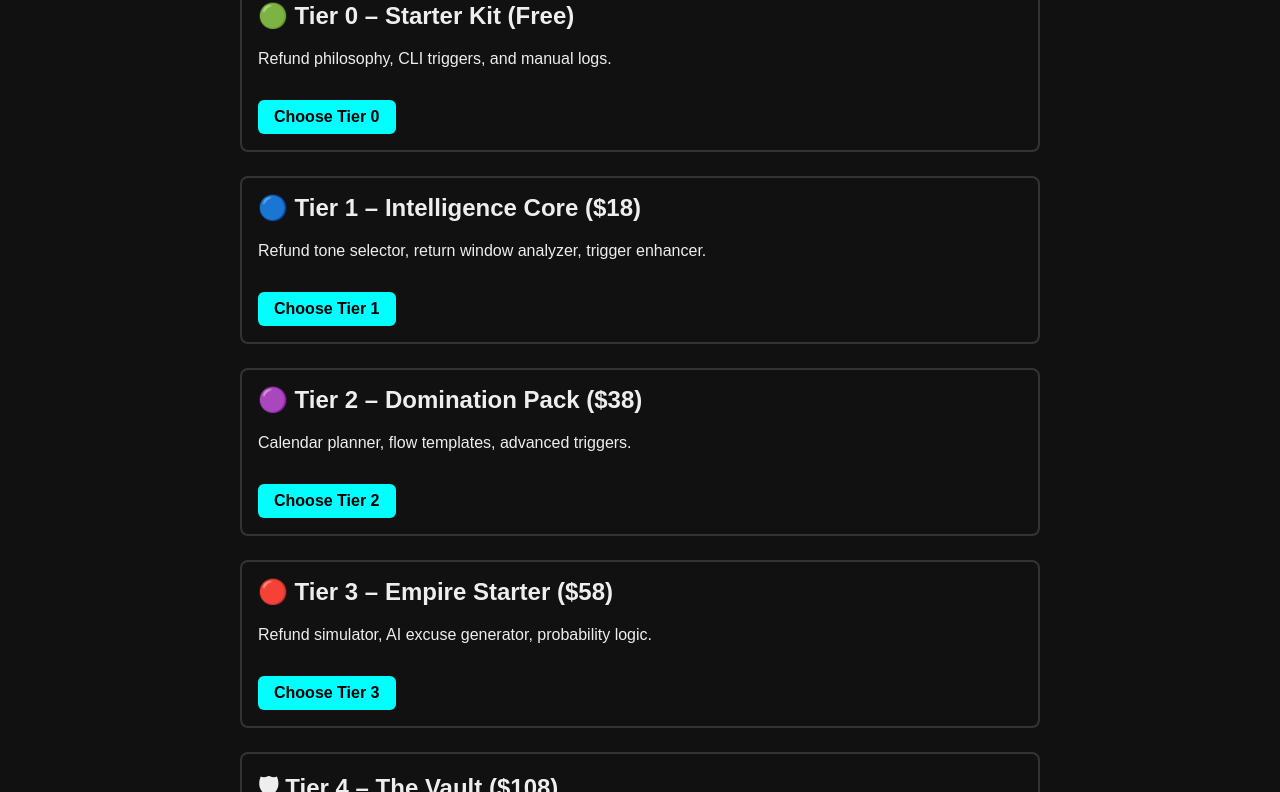
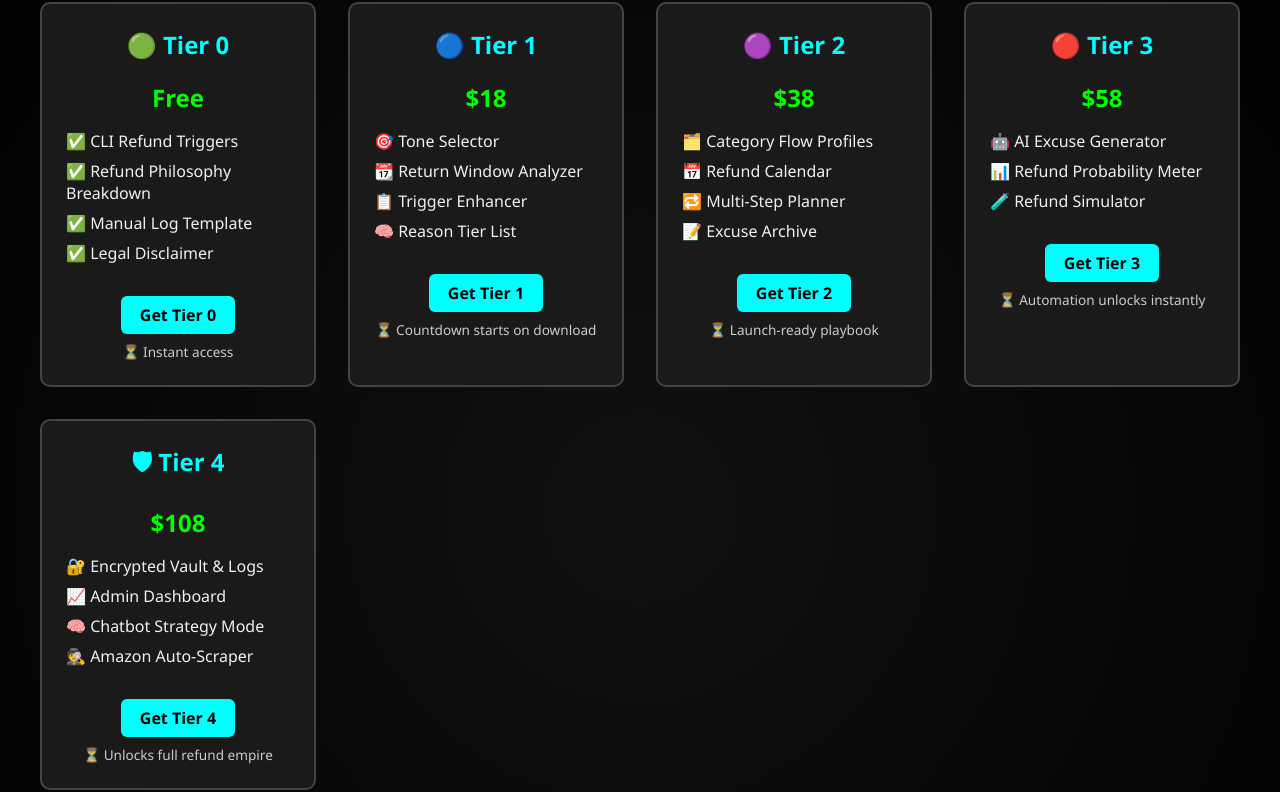
Before and after one commit to refundghost/scamazon-bot, a plain HTML site: page docs/tier.html in a window 1280 px wide. Shown: the part 128-920 px from the top of the page. Drawn offline with Linux system fonts and the light colour scheme.

Commit message:
Deploy Tier Selector Funnel v2

```diff
--- a/docs/tier.html
+++ b/docs/tier.html
@@ -1,90 +1,198 @@
-
 <!DOCTYPE html>
 <html lang="en">
 <head>
   <meta charset="UTF-8" />
-  <meta name="viewport" content="width=device-width, initial-scale=1.0" />
-  <title>Choose Your Scamazon Tier</title>
+  <meta name="viewport" content="width=device-width, initial-scale=1.0"/>
+  <title>Scamazon PrimeTime™ – Choose Your Tier</title>
   <style>
     body {
-      background: #111;
-      color: #eee;
-      font-family: Arial, sans-serif;
+      margin: 0;
+      font-family: 'Segoe UI', Tahoma, Geneva, Verdana, sans-serif;
+      background: radial-gradient(circle at center, #111 0%, #000 100%);
+      color: #f0f0f0;
+      display: flex;
+      flex-direction: column;
+      align-items: center;
       padding: 2rem;
-      max-width: 800px;
-      margin: auto;
     }
     h1 {
+      font-size: 2.5rem;
+      color: #0ff;
+      text-shadow: 0 0 10px #0ff, 0 0 5px #00f;
+      margin-bottom: 1rem;
+    }
+    .container {
+      display: grid;
+      grid-template-columns: repeat(auto-fit, minmax(250px, 1fr));
+      gap: 2rem;
+      width: 100%;
+      max-width: 1200px;
+    }
+    .card {
+      background: #1a1a1a;
+      border: 2px solid #444;
+      padding: 1.5rem;
+      border-radius: 10px;
       text-align: center;
+      position: relative;
+      transition: all 0.3s ease-in-out;
+    }
+    .card:hover {
+      box-shadow: 0 0 15px #0ff, 0 0 20px #00f;
+      border-color: #0ff;
+      transform: scale(1.02);
+    }
+    .card.highlight {
+      border-color: #0f0;
+      box-shadow: 0 0 20px #0f0;
+    }
+    .card h2 {
+      margin-top: 0;
       color: #0ff;
     }
-    .tier {
-      border: 2px solid #333;
-      padding: 1rem;
-      margin-bottom: 1.5rem;
-      border-radius: 8px;
-      transition: all 0.3s ease-in-out;
+    .price {
+      font-size: 1.5rem;
+      font-weight: bold;
+      margin: 1rem 0;
+      color: #0f0;
     }
-    .tier.highlight {
-      border-color: #0f0;
-      background: #222;
-      box-shadow: 0 0 10px #0f0;
+    .features {
+      list-style: none;
+      padding-left: 0;
+      text-align: left;
     }
-    .tier h2 {
-      margin-top: 0;
+    .features li {
+      margin-bottom: 0.5rem;
     }
     .cta {
+      margin-top: 1rem;
       display: inline-block;
-      margin-top: 1rem;
-      padding: 0.5rem 1rem;
+      padding: 0.5rem 1.2rem;
       background: #0ff;
       color: #000;
       font-weight: bold;
+      border-radius: 6px;
       text-decoration: none;
-      border-radius: 6px;
+    }
+    .countdown {
+      font-size: 0.85rem;
+      color: #ccc;
+      margin-top: 0.5rem;
+    }
+    .quiz {
+      margin-top: 4rem;
+      text-align: center;
+      border-top: 1px solid #333;
+      padding-top: 2rem;
+      max-width: 700px;
+    }
+    .quiz input[type=radio] {
+      margin-right: 0.5rem;
+    }
+    .quiz label {
+      display: block;
+      margin-bottom: 1rem;
+      cursor: pointer;
+    }
+    .quiz h2 {
+      color: #ff0;
+    }
+    #quiz-result {
+      margin-top: 1rem;
+      font-size: 1.2rem;
+      color: #0f0;
     }
   </style>
 </head>
 <body>
-  <h1>Scamazon PrimeTime™ – Pick Your Tier</h1>
-
-  <div class="tier" id="Tier0">
-    <h2>🟢 Tier 0 – Starter Kit (Free)</h2>
-    <p>Refund philosophy, CLI triggers, and manual logs.</p>
-    <a class="cta" href="https://scamazonprimetime.gumroad.com/l/ulcyhg?wanted=Tier0">Choose Tier 0</a>
+  <h1>Choose Your Scamazon Tier</h1>
+  <div class="container">
+    <div class="card" id="Tier0">
+      <h2>🟢 Tier 0</h2>
+      <div class="price">Free</div>
+      <ul class="features">
+        <li>✅ CLI Refund Triggers</li>
+        <li>✅ Refund Philosophy Breakdown</li>
+        <li>✅ Manual Log Template</li>
+        <li>✅ Legal Disclaimer</li>
+      </ul>
+      <a class="cta" href="https://scamazonprimetime.gumroad.com/l/ulcyhg?wanted=Tier0">Get Tier 0</a>
+      <div class="countdown">⏳ Instant access</div>
+    </div>
+    <div class="card" id="Tier1">
+      <h2>🔵 Tier 1</h2>
+      <div class="price">$18</div>
+      <ul class="features">
+        <li>🎯 Tone Selector</li>
+        <li>📆 Return Window Analyzer</li>
+        <li>📋 Trigger Enhancer</li>
+        <li>🧠 Reason Tier List</li>
+      </ul>
+      <a class="cta" href="https://scamazonprimetime.gumroad.com/l/ulcyhg?wanted=Tier1">Get Tier 1</a>
+      <div class="countdown">⏳ Countdown starts on download</div>
+    </div>
+    <div class="card" id="Tier2">
+      <h2>🟣 Tier 2</h2>
+      <div class="price">$38</div>
+      <ul class="features">
+        <li>🗂️ Category Flow Profiles</li>
+        <li>📅 Refund Calendar</li>
+        <li>🔁 Multi-Step Planner</li>
+        <li>📝 Excuse Archive</li>
+      </ul>
+      <a class="cta" href="https://scamazonprimetime.gumroad.com/l/ulcyhg?wanted=Tier2">Get Tier 2</a>
+      <div class="countdown">⏳ Launch-ready playbook</div>
+    </div>
+    <div class="card" id="Tier3">
+      <h2>🔴 Tier 3</h2>
+      <div class="price">$58</div>
+      <ul class="features">
+        <li>🤖 AI Excuse Generator</li>
+        <li>📊 Refund Probability Meter</li>
+        <li>🧪 Refund Simulator</li>
+      </ul>
+      <a class="cta" href="https://scamazonprimetime.gumroad.com/l/ulcyhg?wanted=Tier3">Get Tier 3</a>
+      <div class="countdown">⏳ Automation unlocks instantly</div>
+    </div>
+    <div class="card" id="Tier4">
+      <h2>🛡 Tier 4</h2>
+      <div class="price">$108</div>
+      <ul class="features">
+        <li>🔐 Encrypted Vault & Logs</li>
+        <li>📈 Admin Dashboard</li>
+        <li>🧠 Chatbot Strategy Mode</li>
+        <li>🕵️ Amazon Auto-Scraper</li>
+      </ul>
+      <a class="cta" href="https://scamazonprimetime.gumroad.com/l/ulcyhg?wanted=Tier4">Get Tier 4</a>
+      <div class="countdown">⏳ Unlocks full refund empire</div>
+    </div>
   </div>
 
-  <div class="tier" id="Tier1">
-    <h2>🔵 Tier 1 – Intelligence Core ($18)</h2>
-    <p>Refund tone selector, return window analyzer, trigger enhancer.</p>
-    <a class="cta" href="https://scamazonprimetime.gumroad.com/l/ulcyhg?wanted=Tier1">Choose Tier 1</a>
-  </div>
-
-  <div class="tier" id="Tier2">
-    <h2>🟣 Tier 2 – Domination Pack ($38)</h2>
-    <p>Calendar planner, flow templates, advanced triggers.</p>
-    <a class="cta" href="https://scamazonprimetime.gumroad.com/l/ulcyhg?wanted=Tier2">Choose Tier 2</a>
-  </div>
-
-  <div class="tier" id="Tier3">
-    <h2>🔴 Tier 3 – Empire Starter ($58)</h2>
-    <p>Refund simulator, AI excuse generator, probability logic.</p>
-    <a class="cta" href="https://scamazonprimetime.gumroad.com/l/ulcyhg?wanted=Tier3">Choose Tier 3</a>
-  </div>
-
-  <div class="tier" id="Tier4">
-    <h2>🛡 Tier 4 – The Vault ($108)</h2>
-    <p>Full encrypted toolkit, scraper, dashboard, and all Tiers unlocked.</p>
-    <a class="cta" href="https://scamazonprimetime.gumroad.com/l/ulcyhg?wanted=Tier4">Choose Tier 4</a>
+  <div class="quiz">
+    <h2>🧠 Not Sure? Let Me Recommend a Tier</h2>
+    <label><input type="radio" name="quiz" value="Tier0"> I want to explore refunding with no risk.</label>
+    <label><input type="radio" name="quiz" value="Tier2"> I want strategy and flow templates.</label>
+    <label><input type="radio" name="quiz" value="Tier3"> I want automation and AI tools.</label>
+    <label><input type="radio" name="quiz" value="Tier4"> I want everything, full power.</label>
+    <div id="quiz-result"></div>
   </div>
 
   <script>
     const params = new URLSearchParams(window.location.search);
     const wanted = params.get("wanted");
     if (wanted) {
-      const highlight = document.getElementById(wanted);
-      if (highlight) highlight.classList.add("highlight");
+      const el = document.getElementById(wanted);
+      if (el) el.classList.add("highlight");
     }
+
+    document.querySelectorAll('input[name="quiz"]').forEach((el) => {
+      el.addEventListener('change', () => {
+        const val = el.value;
+        const link = document.querySelector(`#${val} .cta`);
+        document.getElementById("quiz-result").innerHTML =
+          `📦 You should get <strong>${val}</strong> → <a href="${link.href}">Click here</a>`;
+      });
+    });
   </script>
 </body>
 </html>
```
Also changed, not shown: docs/scamazon-tier-selector.html (deleted, +0 -90 lines).
